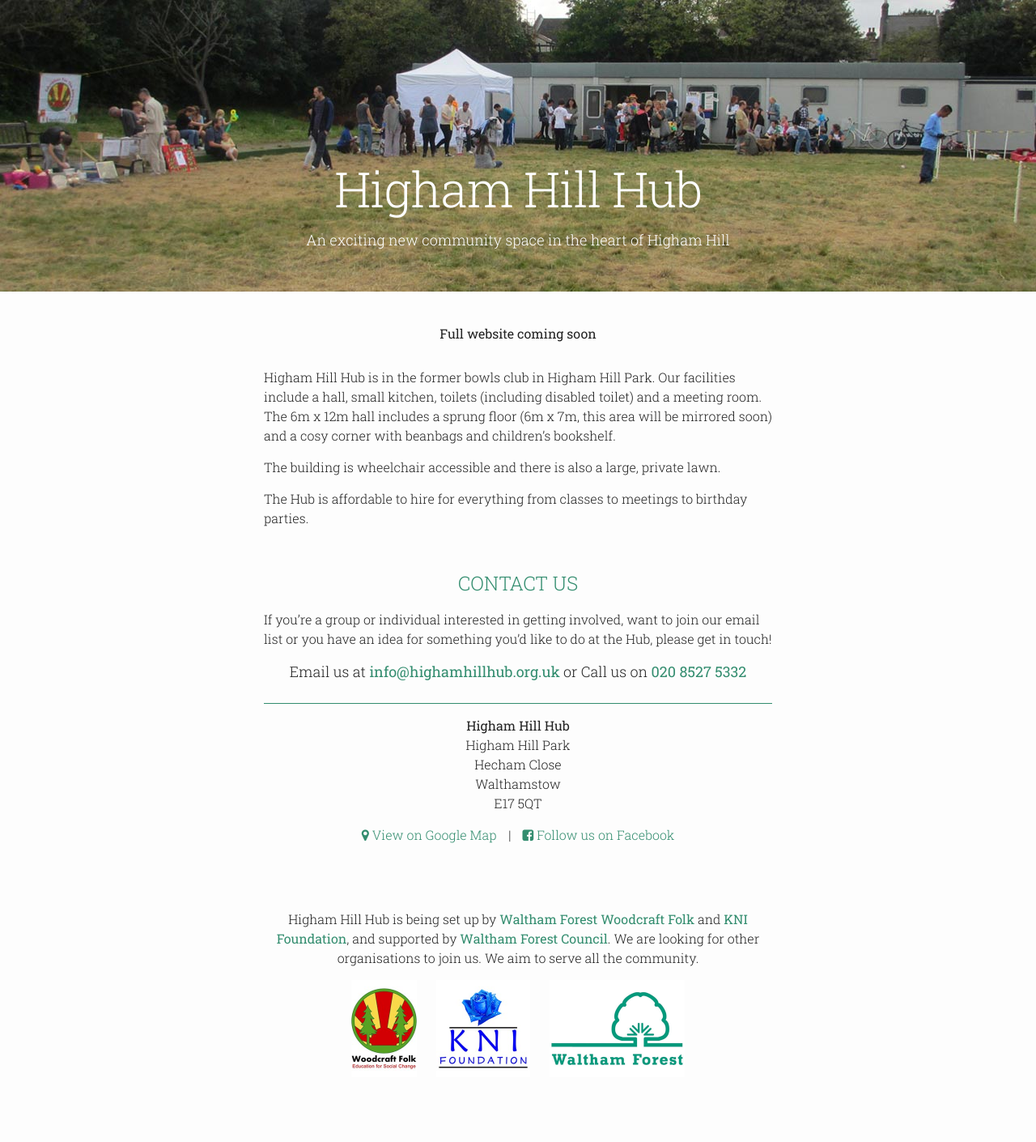
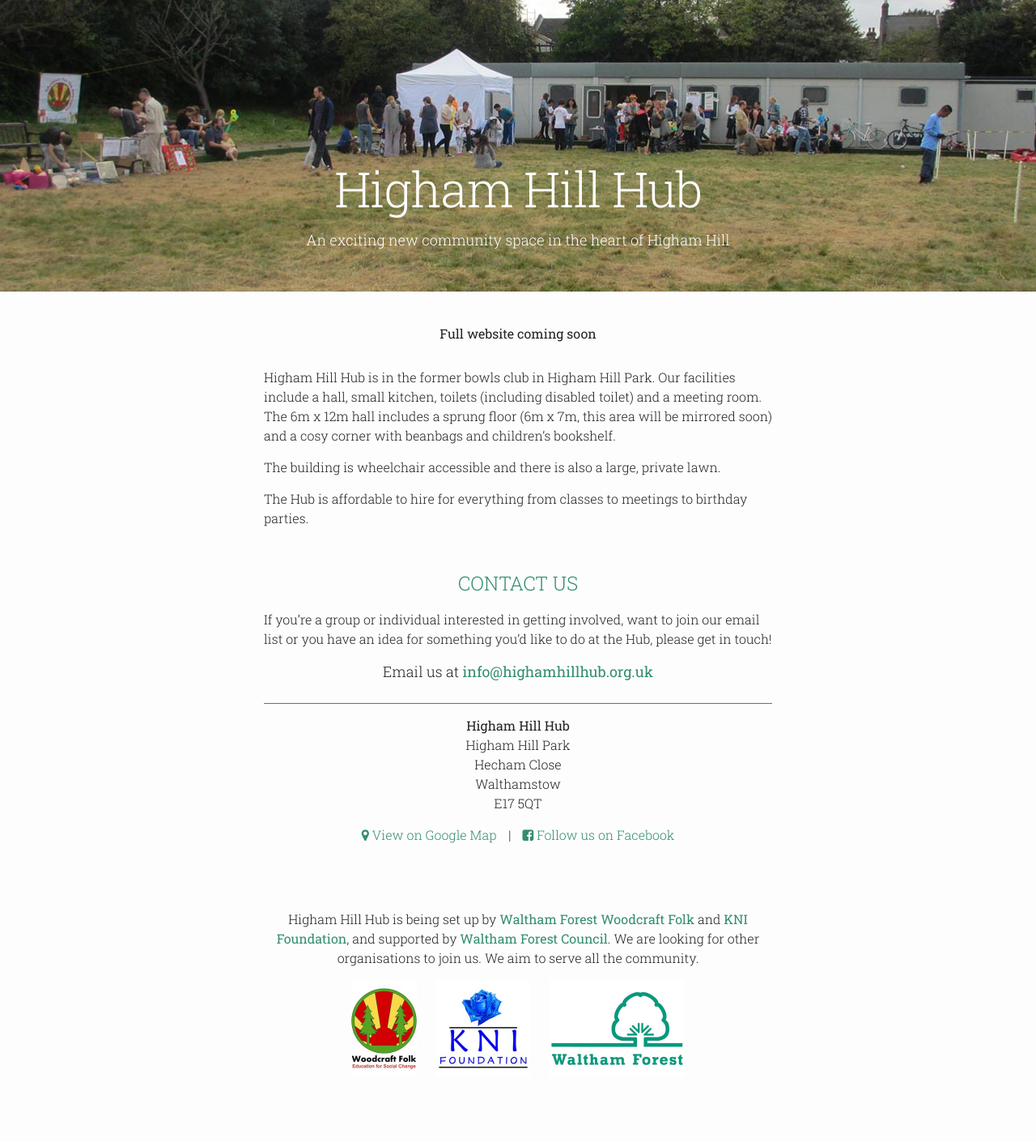
Before and after one commit to sarigriffiths/hhh-holding, a Jekyll site: the page built from index.html, in a window 1280 px wide. Shown: the whole page at 81% size. Built offline with Jekyll 4.4.1, drawn with Linux system fonts in a browser that asks for light colours; nearby versions of some CDN libraries.

```diff
--- a/_includes/main.html
+++ b/_includes/main.html
@@ -14,7 +14,7 @@
 
     <p>If you’re a group or individual interested in getting involved, want to join our email list or you have an idea for something you’d like to do at the Hub, please get in touch!</p>
 
-    <p class="contact-cta">Email us at <a href="mailto:info@highamhillhub.org.uk">info@highamhillhub.org.uk</a> or Call us on <a href="tel:+442085275332">020 8527 5332</a></p>
+    <p class="contact-cta">Email us at <a href="mailto:info@highamhillhub.org.uk">info@highamhillhub.org.uk</a></p>
 
     <div class="address">
 
```
